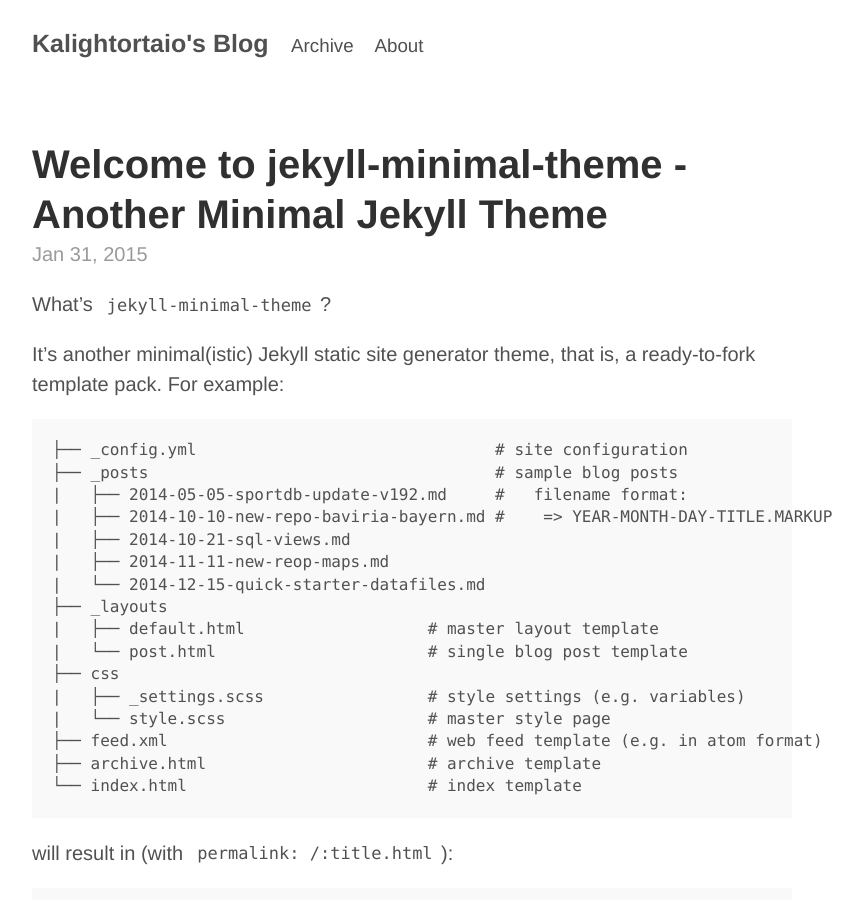
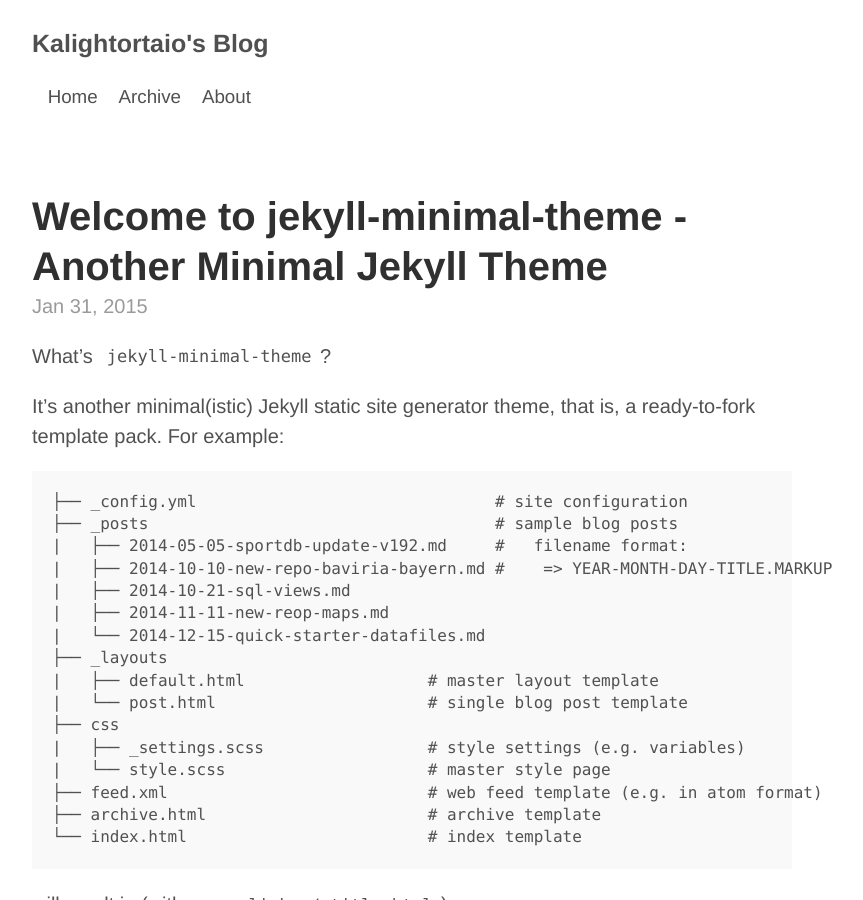
Before and after one commit to Kalightortaio/blog.kalightortaio.com, a Jekyll site: the page built from index.html, in a window 1280 px wide and 900 px high. Shown: the whole window, without its empty margins (228-1091 px from the left). Built offline with Jekyll 4.4.1, drawn with Linux system fonts in a browser that asks for light colours.

Commit message:
Update default.html

```diff
--- a/_layouts/default.html
+++ b/_layouts/default.html
@@ -11,7 +11,10 @@
 <div class="container">
 <header class="masthead">
    <h3 class="masthead-title">
-     <a href="{{ site.url }}">{{ site.title }}</a>
+     <p>{{ site.title }}</p>
+     <small>
+        &nbsp;&nbsp;&nbsp;<a href="{{ site.url }}">Home</a>
+     </small>
      <small>
         &nbsp;&nbsp;&nbsp;<a href="{{ site.path }}/archive.html">Archive</a>
      </small>
```
